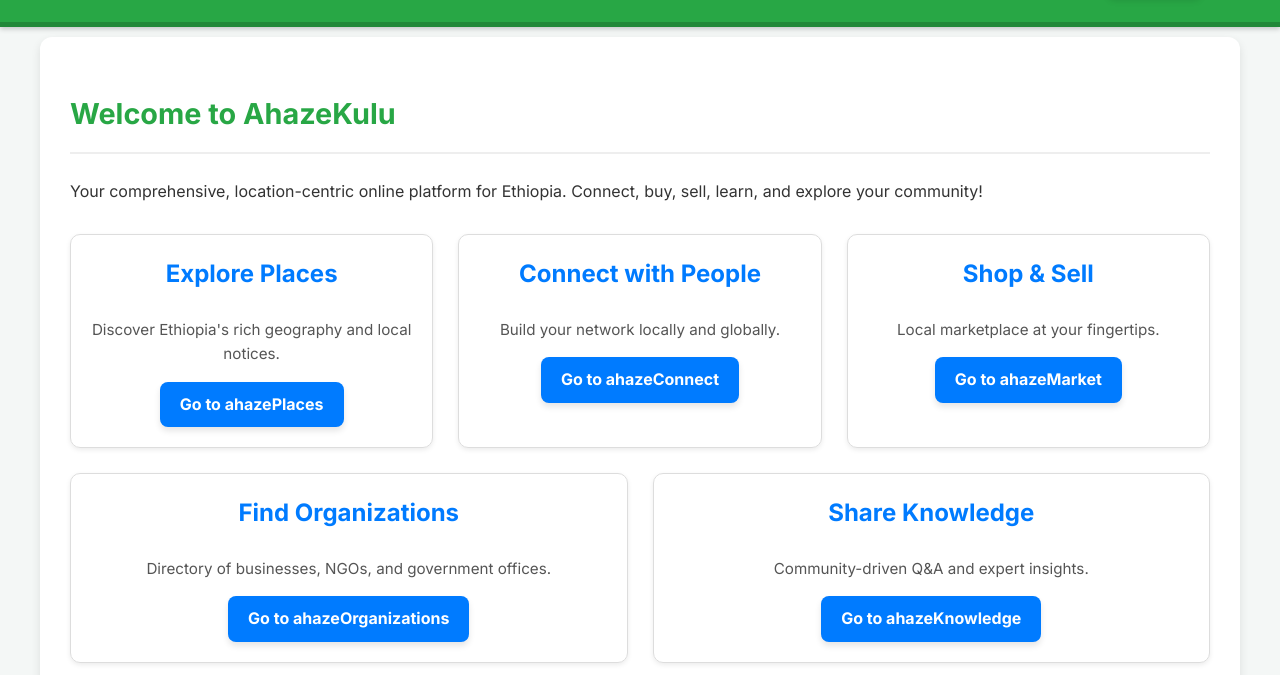
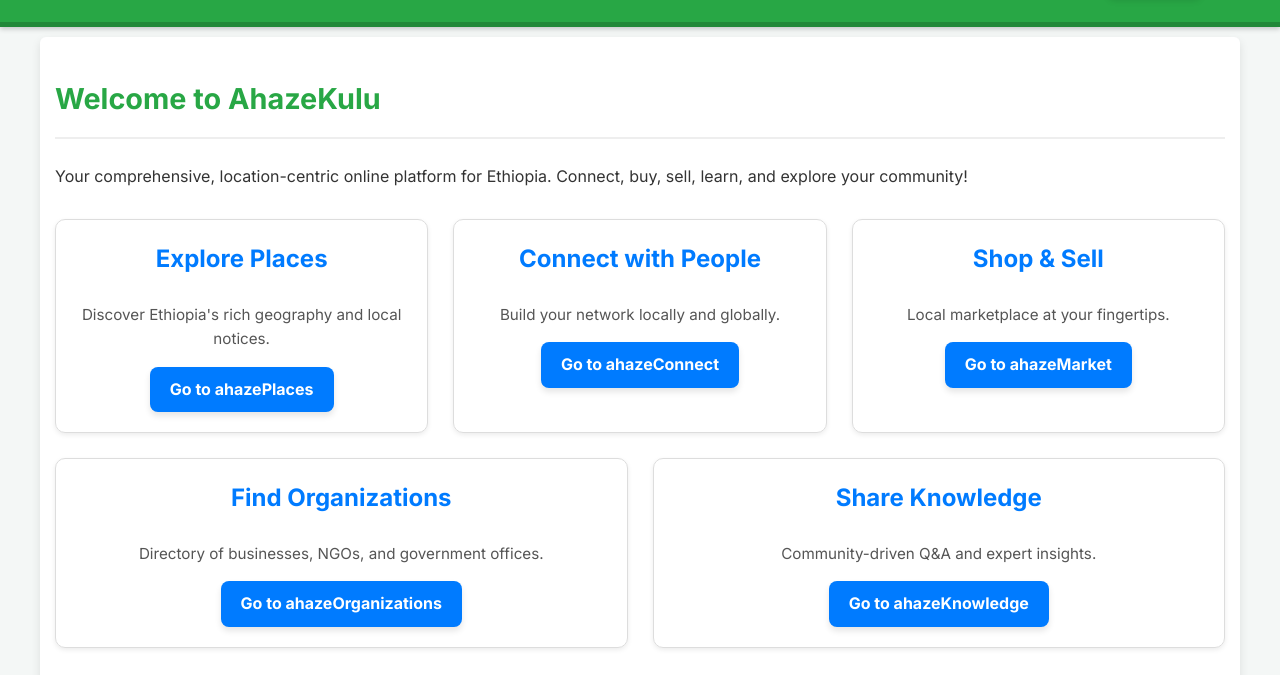
Before and after one commit to Ahazekulu/MVP-for-ahazeKulu, a plain HTML site: page index.html in a window 1280 px wide. Shown: the part 125-800 px from the top of the page. Drawn offline with Linux system fonts and the light colour scheme.

Commit message:
Update index.html

```diff
--- a/index.html
+++ b/index.html
@@ -104,9 +104,9 @@
         /* Main Section Styling */
         main section {
             background-color: white;
-            padding: 30px;
-            margin-bottom: 25px;
-            border-radius: 12px;
+            padding: 15px;
+            margin-bottom: 12px;
+            border-radius: 6px;
             box-shadow: 0 4px 10px rgba(0,0,0,0.1);
         }
 
```
